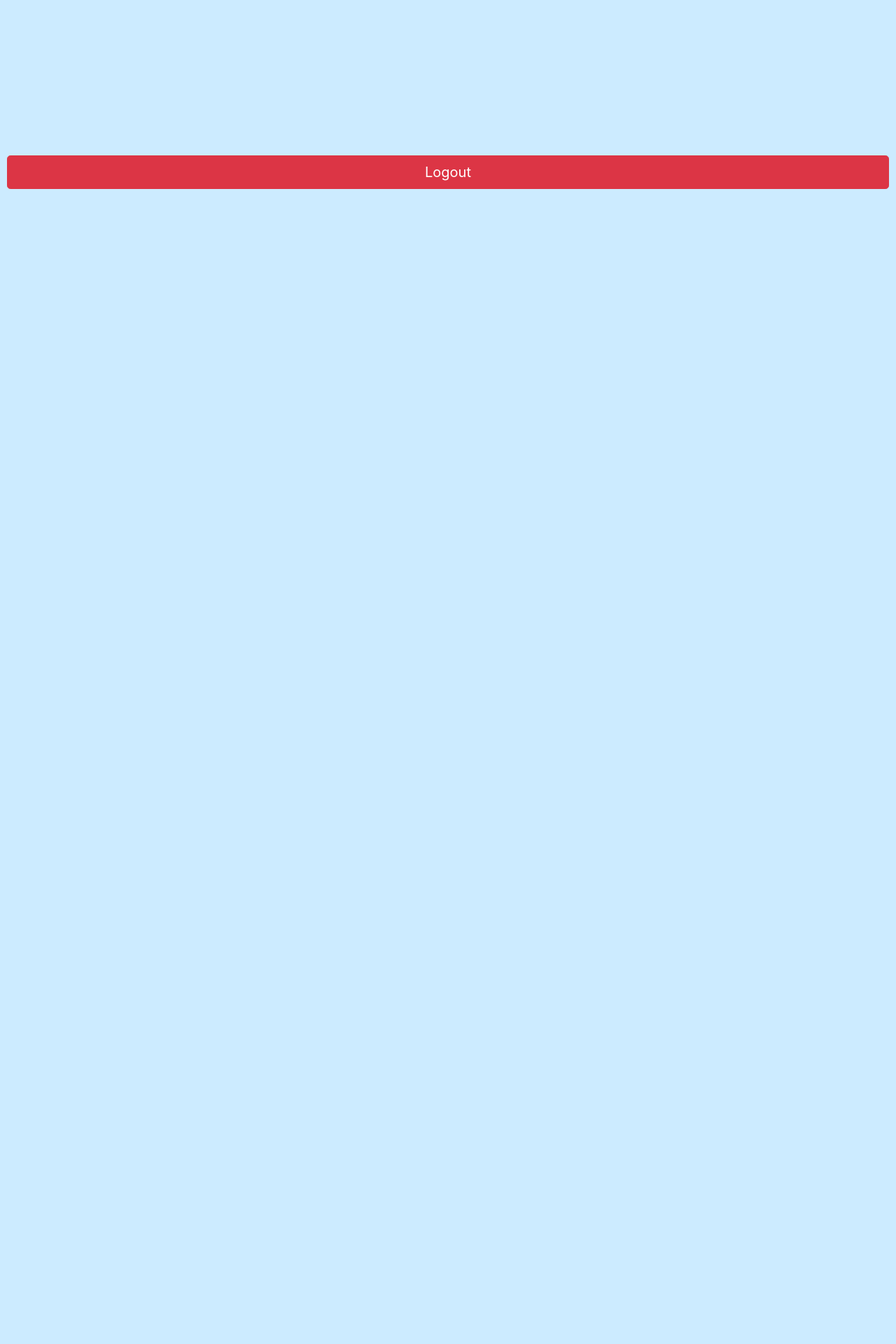
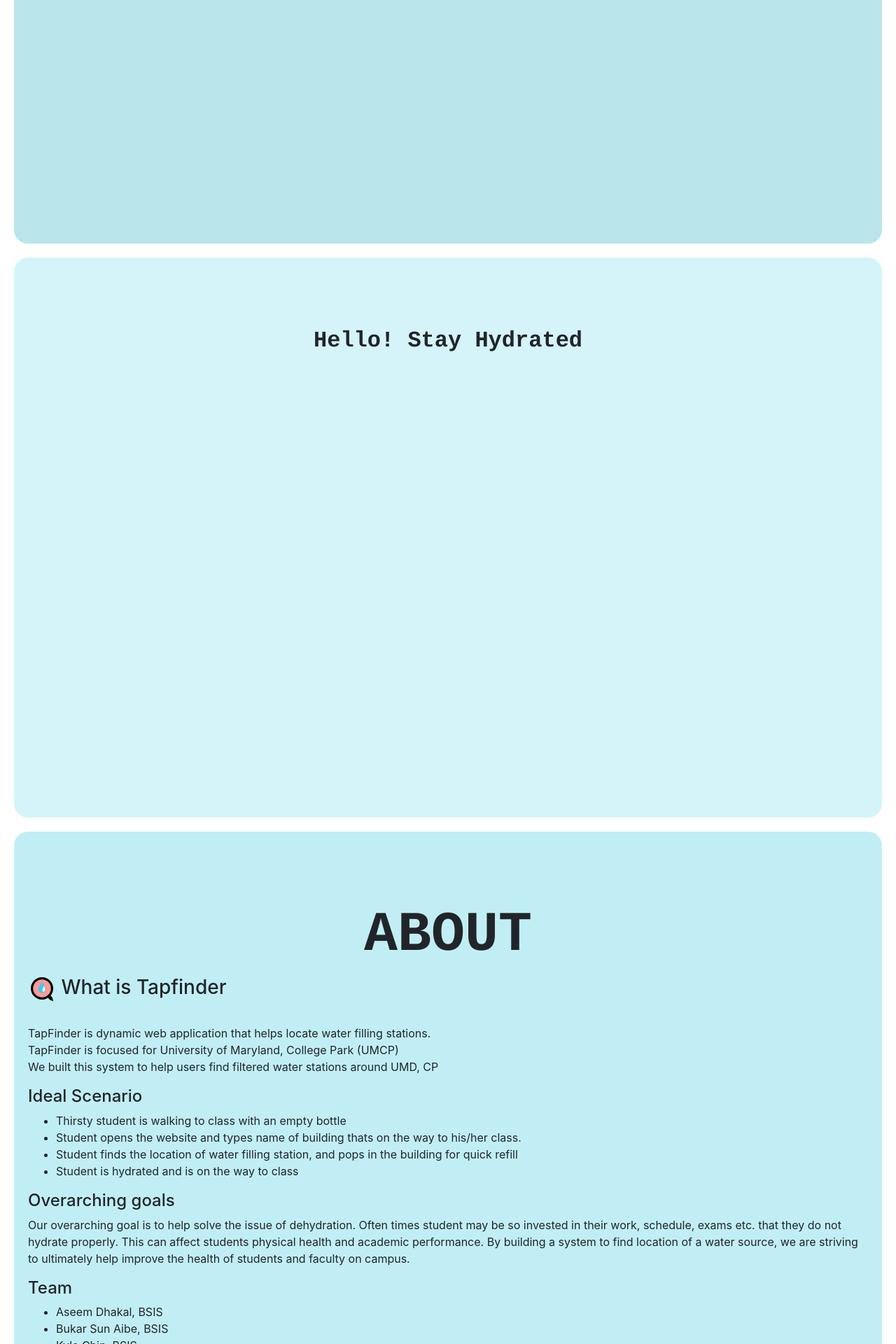
Before and after one commit to bsalibe/tapfinder, a PHP site: page /userlogged.php in a window 1280 px wide. Shown: the part 520-2440 px from the top of the page at 70% size. Before the commit the page ends 790 px from the top, so only its background shows below. Run offline with PHP 8.4, Linux system fonts and the light colour scheme; some libraries are stand-ins or nearby versions.

Commit message:
started working on user logged in page

```diff
--- a/tapfinder.css
+++ b/tapfinder.css
@@ -31,6 +31,12 @@ h1{
 	font-weight: bolder;
 }
 
+h2{
+	text-align: center;
+	font-family: courier;
+	font-weight: bolder;
+}
+
 #building_name{
 	width: 100%;
 	height: 70px;
--- /dev/null
+++ b/user.css
@@ -0,0 +1,6 @@
+h1{
+	text-align: center;
+	font-family: courier;
+	font-size: 80px;
+	font-weight: bolder;
+}
--- a/userlogged.php
+++ b/userlogged.php
@@ -1,5 +1,9 @@
+<!DOCTYPE html>
+
 <html>
+
 <head>
+   <title>Tap Finder</title>
    <meta charset="utf-8">
    <meta name="viewport" content="width=device-width, initial-scale=1">
    <!-- Latest compiled and minified CSS -->
@@ -10,52 +14,163 @@
    <script src="https://cdnjs.cloudflare.com/ajax/libs/popper.js/1.12.6/umd/popper.min.js"></script>
    <!-- Latest compiled JavaScript -->
    <script src="https://maxcdn.bootstrapcdn.com/bootstrap/4.0.0-beta.2/js/bootstrap.min.js"></script>
-
-	<!-- TRYING SUBMIT -->
-	<script>
-
-	</script>
+   <script type="text/javascript" src="http://ajax.googleapis.com/ajax/libs/jquery/1.8.2/jquery.min.js"></script>
+   <!-- for making ajax request-->
+   <script type="text/javascript" src="js/liveSearch.js"></script>
+   <!-- JQuery smooth scroll for SPA-->
+   <script type="text/javascript" src="smoothScroll.js"></script>
+   <!-- for CSS file. -->
+   <link rel="stylesheet" type="text/css" href="tapfinder.css">
 </head>
 
-<body style="background-color: #ccebff; padding-top: 200px; padding-bottom: 70px">
+<!-- AUTOMATIC PAGE SCROLL WITH CLICK -->
+<body data-spy="scroll" data-target=".navbar" data-offset="50">
+
+<!-- SQL CONNECTION -->
+
 <?php
-// The code that you recieve input data from the form goes to here.
 $server = "localhost";
 $username = "root";
 $password = "root";
-$db = "sakila"; //TYPE DATABASE NAME!!!!!!!!!!!!!!!!!!!!!!!!!!!!!!!!!!!!
-//Create Connection
+$db = "inst377";
+// Create connection
 $conn = mysqli_connect($server, $username, $password, $db);
-if (!$conn){
-	die("Connection failed: ".mysqli_connect_error());
+
+// Check connection
+if (!$conn) {
+    die("Connection failed: " . mysqli_connect_error());
 }
-echo'
-<div class= "container">
-<div style="background: #b3e0ff !important" class ="jumbotron fixed-top">
-	<ul class="nav nav-tabs nav-justified
-	border border-top-0 border-right-0 border-left-0 border-white"
-	style="font-size: 20px">
+echo "Connected successfully<br><br>";
+?>
+
+
+
+
+
+
+
+
+
+  <!-- Main Navigation, import style sheet-->
+  <nav class="navbar navbar-expand-sm navbar-dark fixed-top">
+   <a class="navbar-brand" href=>
+     <img src="logo.svg" alt="Logo" style="width:50px;">
+  </a>
+  <ul class="navbar-nav">
      <li class="nav-item">
-		<a class="nav-link active" href="userlogged.php">Your Account</a>
+      <a class="nav-link" href="#home">HOME</a>
    </li>
-</ul>
+   <li class="nav-item">
+      <a class="nav-link" href="#login">ACCOUNT</a>
+   </li>
+   <li class="nav-item">
+      <a class="nav-link" href="#about">ABOUT</a>
+   </li>
+
+
 </nav>
-</div>
 
-<div class = "container">
+
+<!-- HOME PAGE-->
+<div id="home" class="sections">
+
+
+   <h1> HOME </h1>
+
+   <input type="text" id="building_name" placeholder="Enter building name"/>
+   <br><b>Ex: </b><i>Mckeldin, Stamp</i><br/>
+
+   <!-- Search Suggestions is displayed here -->
+   <div id="Suggestions"></div>
 
 
 </div>
 
+<!-- USER ACCOUNT PAGE -->
+
+<div id="login" class="sections">
+
+											<!-- maybe add user name dynamically-->
+
+   <h2>Hello! Stay Hydrated</h2>
+
+   <!-- LOGIN FORM -->
+
+   <div id="userArea">
 
 
-<div class="fixed-bottom" style="padding:10px">
-	<a href="about.html"><button type="button" class="btn btn-lg btn-danger btn-block"
+
+   </div>
+</div>
+
+
+
+<!-- ABOUT PAGE -->
+
+<div id ="about" class="sections">
+   <h1> ABOUT </h1>
+   <h3> <img src="logo.svg" alt="Logo" style="width:40px"> What is Tapfinder</h3> </br>
+   <p>
+      TapFinder is dynamic web application that helps locate water filling stations.</br>
+      TapFinder is focused for University of Maryland, College Park (UMCP)</br>
+      We built this system to help users find filtered water stations around UMD, CP</br>
+   </p>
+   <h4>Ideal Scenario</h4>
+   <ul>
+      <li>Thirsty student is walking to class with an empty bottle</li>
+      <li>Student opens the website and types name of building thats on the way to his/her class.</li>
+      <li>Student finds the location of water filling station, and pops in the building for quick refill</li>
+      <li>Student is hydrated and is on the way to class</li>
+
+   </ul>
+   <h4>Overarching goals</h4>
+   <p>Our overarching goal is to help solve the issue of dehydration. Often times student may be so invested in their work, schedule, exams etc. that they do not hydrate properly. This can affect students physical health and academic performance. By building a system to find location of a water source, we are striving to ultimately help improve the health of students and faculty on campus.</p>
+
+   <h4>Team</h4>
+   <ul>
+      <li>Aseem Dhakal, BSIS</li>
+      <li>Bukar Sun Aibe, BSIS</li>
+      <li>Kyle Chin, BSIS</li>
+      <li>Oni Oluwayesi, BSIS</li>
+   </ul>
+
+   <!-- Button to Open the Modal -->
+   <button type="button" class="btn btn-primary" data-toggle="modal" data-target="#myModal"
    onmouseover="" style="cursor: pointer;">
-	Logout</button></a>
-</div>';
+   Show Contact Information
+</button>
 
-mysqli_close($conn);
-?>
+<!-- The Modal -->
+<div class="modal fade" id="myModal">
+   <div class="modal-dialog">
+      <div class="modal-content">
+
+         <!-- Modal Header -->
+         <div class="modal-header">
+            <h4 class="modal-title">Contact Email</h4>
+            <button type="button" class="close" data-dismiss="modal">&times;</button>
+         </div>
+
+         <!-- Modal body -->
+         <div class="modal-body">
+            contact_tapfinder@gmail.com
+         </div>
+         <div class="modal-body">
+            Please state your purpose in the subject line when you email
+         </div>
+
+         <!-- Modal footer -->
+         <div class="modal-footer">
+            <button type="button" class="btn btn-secondary" data-dismiss="modal">Close</button>
+         </div>
+
+      </div>
+   </div>
+</div>
+
+</div>
+</div>
+
+<!-- about page content goes in here, import style sheet-->
+
 </body>
-</html>
```
Also changed, not shown: 1 other file. Lines whose indentation alone changed are shown as unchanged.
